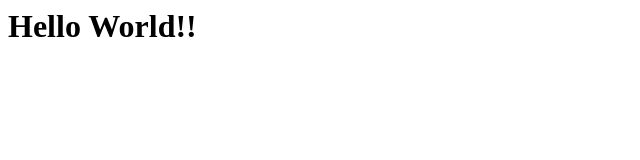
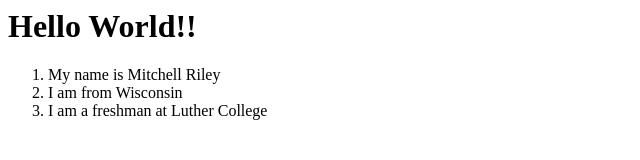
Before and after one commit to rilemi01/rilemi01-luther.edu, a plain HTML site: page index.html in a window 1280 px wide. Shown: the whole page, without its empty margins (0-640 px from the left). Drawn offline with Linux system fonts and the light colour scheme.

Commit message:
Update index.html

```diff
--- a/index.html
+++ b/index.html
@@ -1,3 +1,8 @@
 <html>
 <h1>Hello World!!</H1>
 </html>
+<ol>
+  <li>My name is Mitchell Riley</li>
+  <li>I am from Wisconsin</li>
+  <li>I am a freshman at Luther College</li>
+</ol>
```
